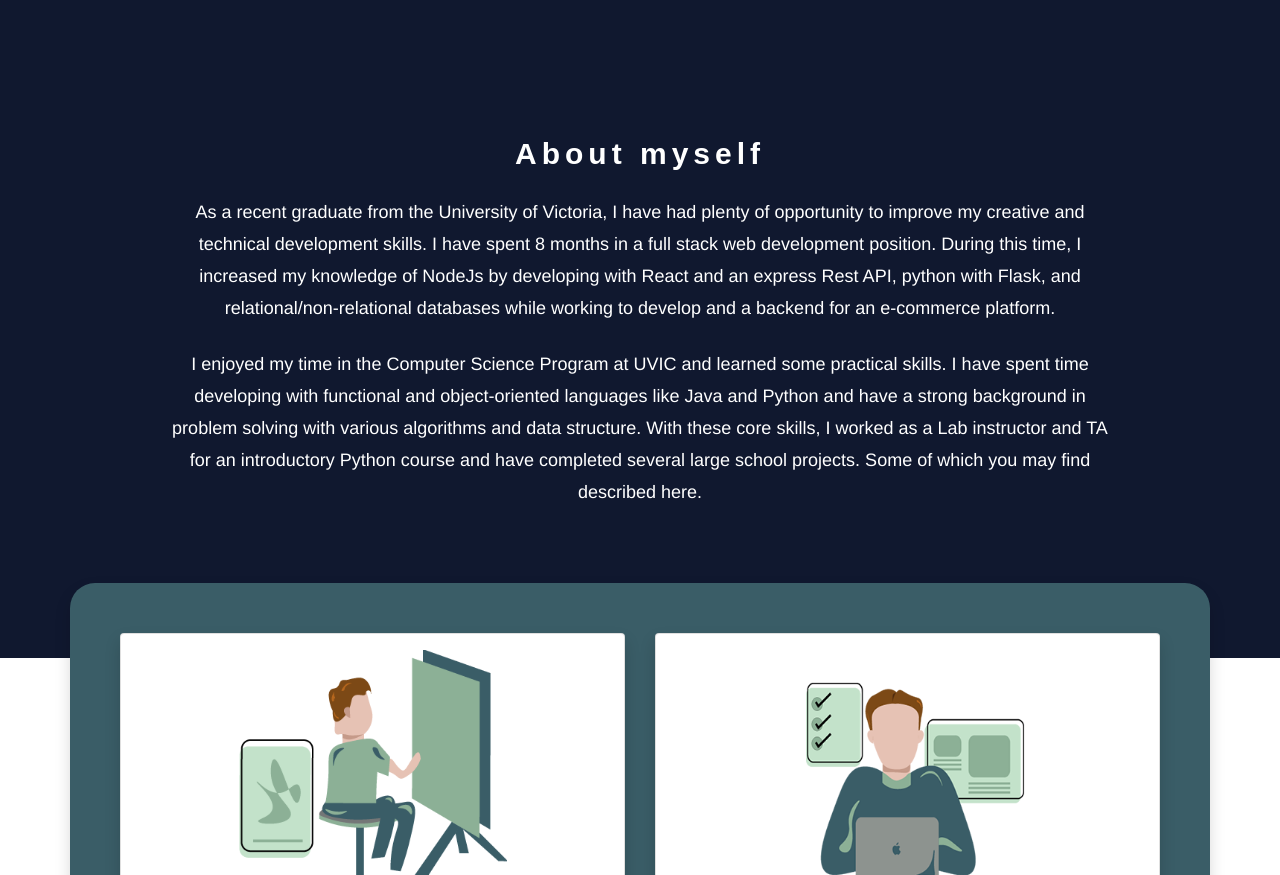
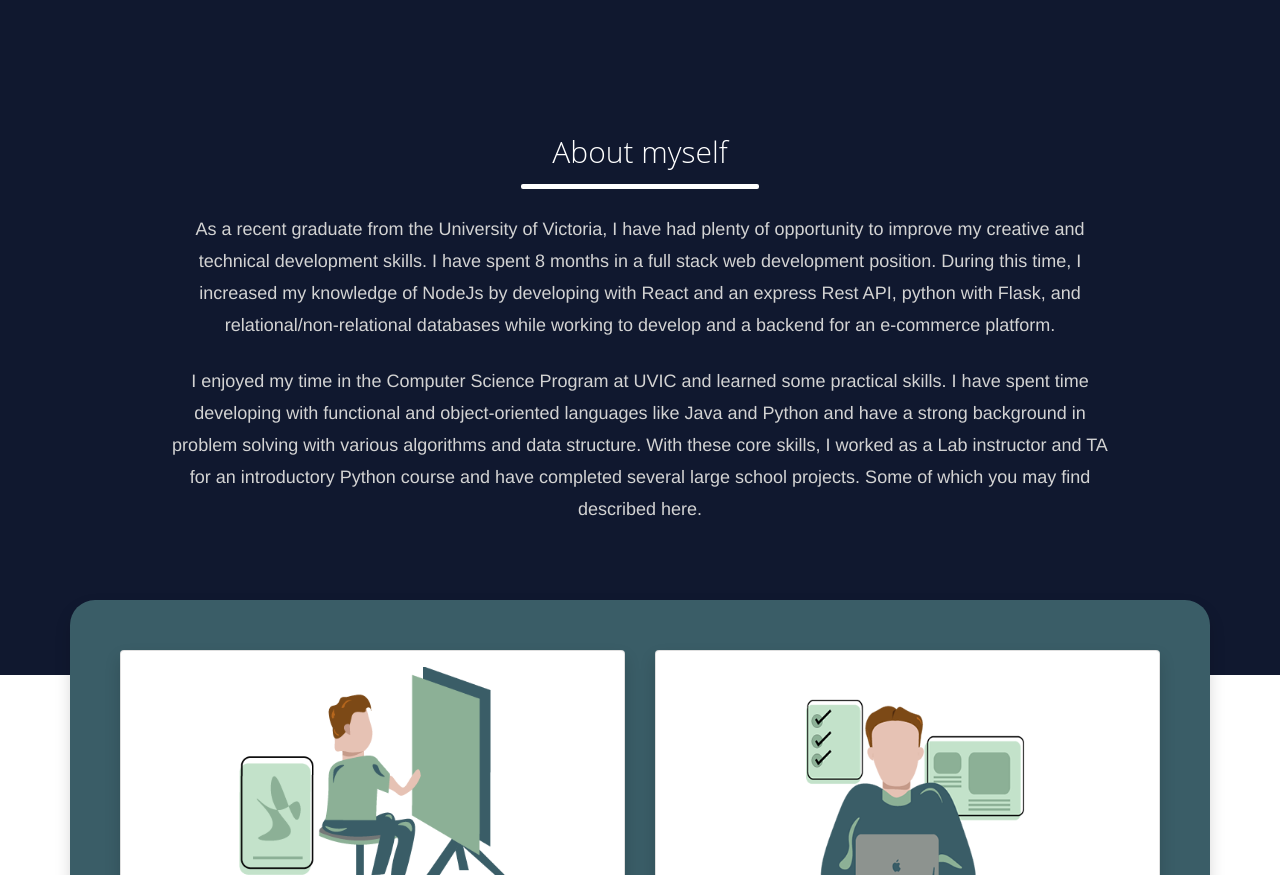
Before and after one commit to NathanielJenkins/n.github.io, a React (Create React App) app: page / in a window 1280 px wide. Shown: the part 1240-2115 px from the top of the page. Built offline with nearby package versions, Linux system fonts and the light colour scheme.

Commit message:
changed about font

```diff
--- a/src/components/Bio.jsx
+++ b/src/components/Bio.jsx
@@ -46,12 +46,15 @@ const Styled = styled.div`
 
 	.bio {
 		background-color: #10182F;
-		color: white !important;
 	}
 
 	.bio-text {
+		color: lightgrey !important;
+		font-weight: 500 !important;
+	}
+
+	.bio-title {
 		color: white !important;
-		font-weight: 300 !important;
 	}
 
 
@@ -108,6 +111,13 @@ const Styled = styled.div`
 
 	.list-group-item {
 		border-color: #3A5D67 !important;
+	}
+
+	.hr {
+		height: 5px;
+  		width: 25%;
+		background-color: white;
+		border-radius: 2px;
 	}
 `;
 
@@ -225,7 +235,8 @@ class Bio extends Component {
 					<Row>
 						<Col>
 							<div className="margin-lg text-center">
-								<h3 className=" title mb-4">About myself</h3>
+								<h2 className="bio-title mb-3">About myself</h2>
+								<div className="hr mx-auto mb-4" />
 								<p className="text-center bio-text">
 									As a recent graduate from the University of Victoria, I have
 									had plenty of opportunity to improve my creative and technical
```
